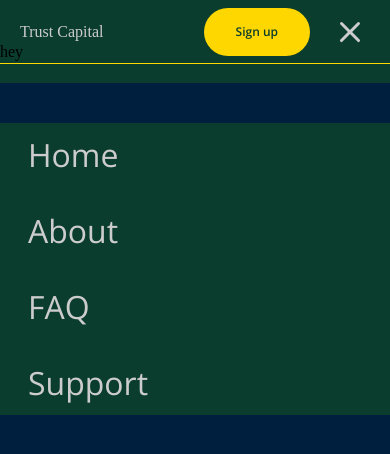
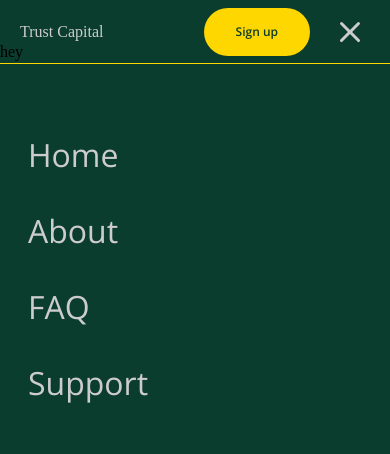
Before and after one commit to Joshardals/Trust-Capital, a Next.js app: page / in a window 390 px wide. Both pictures are taken after a click on the element 350 px from the left and 31 px from the top of the page. Shown: the top 454 px of the page. Built offline with nearby package versions, Linux system fonts and the light colour scheme; a web font is replaced by a local one.

Commit message:
initial commit

```diff
--- a/components/LandingPage/Header/Nav/SideNav.tsx
+++ b/components/LandingPage/Header/Nav/SideNav.tsx
@@ -16,7 +16,7 @@ const SideNav = ({ clicked, setClicked }: NavTypings) => {
     <div className="h-full overflow-hidden">
       <div
         className={clsx(
-          `fixed bottom-0 left-0 h-[90.2%] bg-blue w-full md:hidden text-lightGray transition-all duration-300 ease-in-out`,
+          `fixed bottom-0 left-0 h-[90.2%] w-full md:hidden text-lightGray transition-all duration-300 ease-in-out`,
           {
             block: clicked,
             hidden: !clicked,
```
